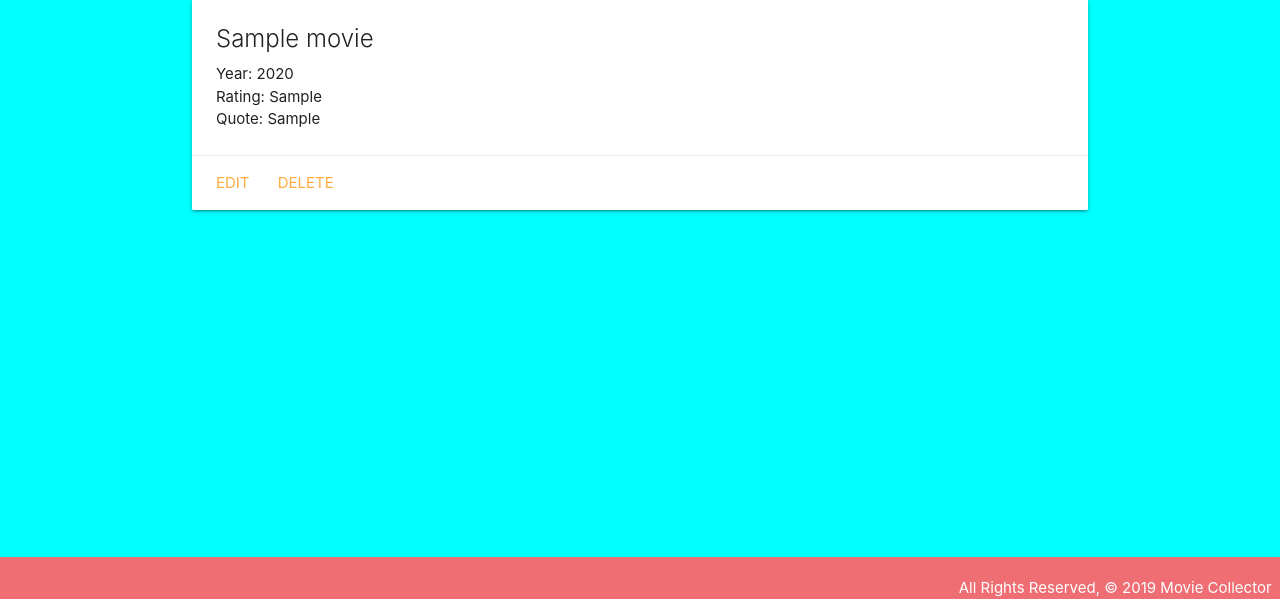
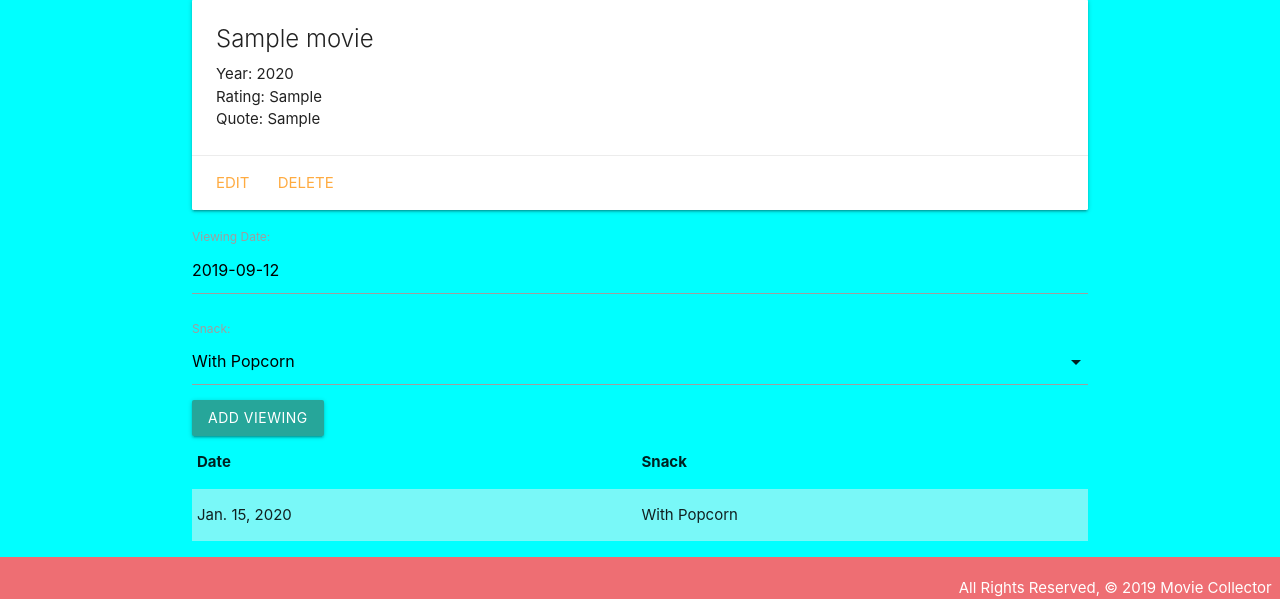
Before and after one commit to snsaleh1/moviecollector, a Django app: page /movies/1/ in a window 1280 px wide. Shown: the part 201-800 px from the top of the page. Run offline with Django 3.2, Linux system fonts and the light colour scheme; tables that the repository leaves empty hold one stand-in row (values such as "Sample post").

Commit message:
Add Viewing Functionality Set

```diff
--- a/main_app/admin.py
+++ b/main_app/admin.py
@@ -1,6 +1,8 @@
 from django.contrib import admin
 # import your models here
-from .models import Movie
+from .models import Movie, Viewing
 
 # Register your models here
 admin.site.register(Movie)
+
+admin.site.register(Viewing)
--- /dev/null
+++ b/main_app/forms.py
@@ -0,0 +1,7 @@
+from django.forms import ModelForm
+from .models import Viewing
+
+class ViewingForm(ModelForm):
+  class Meta:
+    model = Viewing
+    fields = ['date', 'snack']
--- a/main_app/models.py
+++ b/main_app/models.py
@@ -2,6 +2,14 @@ from django.db import models
 from django.urls import reverse
 
 # Create your models here.
+SNACKS = (
+    ('p','With Popcorn'),
+    ('c','With Candy'),
+    ('i','With Ice Cream'),
+    ('c','With Chips'),
+    ('s','With Steak')
+)
+
 class Movie(models.Model):  # Note that parens are optional if not inheriting from another class
     name = models.CharField(max_length=100)
     year = models.IntegerField()
@@ -13,6 +21,22 @@ class Movie(models.Model):  # Note that parens are optional if not inheriting fr
     def get_absolute_url(self):
         return reverse('detail', kwargs={'movie_id': self.id})
 
+class Viewing(models.Model):
+    date = models.DateField('Viewing Date')
+    snack = models.CharField(
+        max_length=50,
+        choices=SNACKS,
+        default=SNACKS[0][0]
+    )
+    movie = models.ForeignKey(Movie, on_delete=models.CASCADE)
+
+    def __str__(self):
+        return f"{self.get_snack_display()} on {self.date}"
+
+    class Meta:
+        ordering = ['-date']
+
+
 movies = [
   Movie('American Gangster', '2007', '5/5', 'You can only be two things in this world. Either you somebody, or you nobody'),
   Movie('Gladiator', '2000', '4.5/5', 'Father to a murdered son, husband to a murdered wife, and I will have my vengeance, in this life or the next'),
--- a/main_app/templates/home.html
+++ b/main_app/templates/home.html
@@ -9,6 +9,7 @@
   <title>MOVIE Collector</title>
   <link rel="stylesheet" href="https://cdnjs.cloudflare.com/ajax/libs/materialize/1.0.0/css/materialize.min.css">
   <link rel="stylesheet" type="text/css" href="{% static 'css/style.css' %}">
+  <script src="https://cdnjs.cloudflare.com/ajax/libs/materialize/1.0.0/js/materialize.min.js"></script>
 </head>
 <body>
   <header class="navbar-fixed">
--- a/main_app/templates/movies/detail.html
+++ b/main_app/templates/movies/detail.html
@@ -15,5 +15,38 @@
     <a href="{% url 'movies_delete' movie.id %}">Delete</a>
   </div>
 </div>
+<div class="col s6">
+  <form action="{% url 'add_viewing' movie.id %}" method="post">
+    {% csrf_token %}
+    {{ viewing_form.as_p }}
+    <input type="submit" class="btn" value="Add Viewing">
+  </form>
+  <table class="striped">
+    <table class="striped">
+      <thead>
+        <tr><th>Date</th><th>Snack</th></tr>
+      </thead>
+      <tbody>
+        {% for viewing in movie.viewing_set.all %}
+          <tr>
+            <td>{{viewing.date}}</td>
+            <td>{{viewing.get_snack_display}}</td>
+          </tr>
+        {% endfor %}
+      </tbody>
+    </table>
+  </div>
+</div>
+<script>
+var dateEl = document.getElementById('id_date');
+M.Datepicker.init(dateEl, {
+    format: 'yyyy-mm-dd',
+    defaultDate: new Date(),
+    setDefaultDate: true,
+    autoClose: true
+});
+var selectEl = document.getElementById('id_snack');
+M.FormSelect.init(selectEl);
+</script>
 
 {% endblock %}
--- a/main_app/urls.py
+++ b/main_app/urls.py
@@ -9,4 +9,5 @@ urlpatterns = [
   path('movies/create/', views.MovieCreate.as_view(), name='movies_create'),
   path('movies/<int:pk>/update/', views.MovieUpdate.as_view(), name='movies_update'),
   path('movies/<int:pk>/delete/', views.MovieDelete.as_view(), name='movies_delete'),
+  path('movies/<int:movie_id>/add_viewing/', views.add_viewing, name='add_viewing'),
 ]
--- a/main_app/views.py
+++ b/main_app/views.py
@@ -1,6 +1,7 @@
-from django.shortcuts import render
+from django.shortcuts import render, redirect
 from django.views.generic.edit import CreateView
 from .models import Movie
+from .forms import ViewingForm
 from django.views.generic.edit import CreateView, UpdateView, DeleteView
 
 # Add the following import
@@ -32,4 +33,16 @@ def movies_index(request):
 
 def movies_detail(request, movie_id):
   movie = Movie.objects.get(id=movie_id)
-  return render(request, 'movies/detail.html', { 'movie': movie })
+  viewing_form = ViewingForm()
+  return render(request, 'movies/detail.html', { 'movie': movie, 'viewing_form': viewing_form })
+
+def add_viewing(request, cat_id):
+    form = ViewingForm(request.POST)
+    # validate the form
+    if form.is_valid():
+    # don't save the form to the db until it
+    # has the movie_id assigned
+        new_viewing = form.save(commit=False)
+        new_viewing.movie_id = movie_id
+        new_viewing.save()
+        return redirect('detail', movie_id=movie_id)
```
Also changed, not shown: main_app/migrations/0002_viewing.py (added), main_app/migrations/0003_auto_20190912_0215.py (added), main_app/migrations/0004_auto_20190912_0324.py (added).
